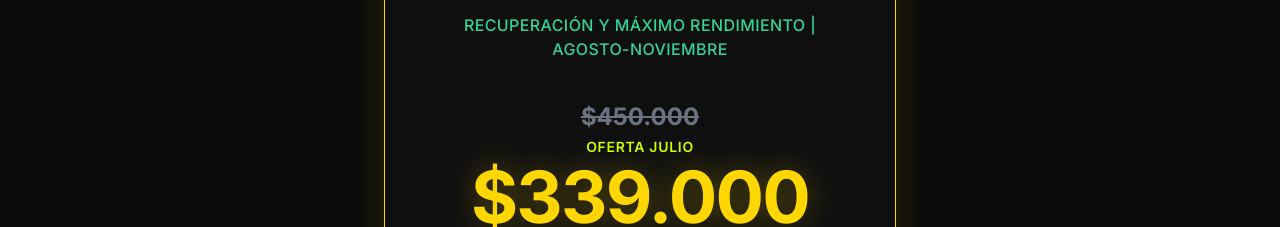
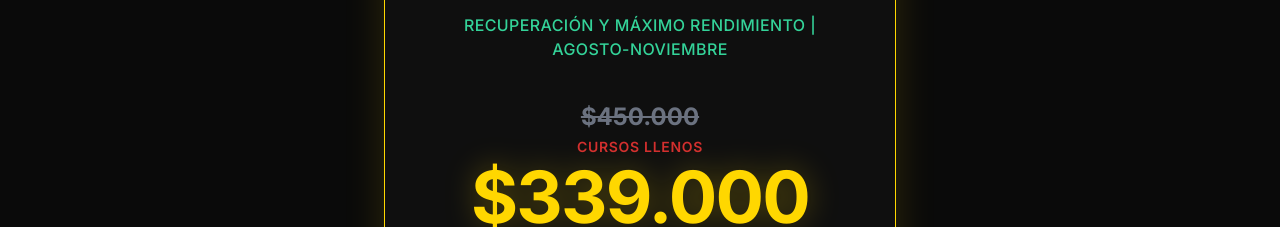
Before and after one commit to karloscordero-Dev/profekarlos-landing, a React (Vite) app: page / in a window 1280 px wide. Shown: the part 5040-5267 px from the top of the page. Built offline with nearby package versions, Linux system fonts and the light colour scheme.

Commit message:
update: cambiar 'Oferta Julio' por 'Cursos Llenos' en rojo

```diff
--- a/src/components/Programs.jsx
+++ b/src/components/Programs.jsx
@@ -44,8 +44,8 @@ const Programs = () => {
                             <span className="text-xl md:text-2xl font-bold text-gray-500 line-through">
                                 $450.000
                             </span>
-                            <span className="text-xs md:text-sm font-semibold tracking-wider text-brand-neon uppercase">
-                                Oferta Julio
+                            <span className="text-xs md:text-sm font-semibold tracking-wider text-brand-red uppercase">
+                                Cursos Llenos
                             </span>
                             <span className="text-5xl md:text-6xl lg:text-7xl font-black text-brand-accent-gold tracking-tight drop-shadow-gold">
                                 $339.000
```
